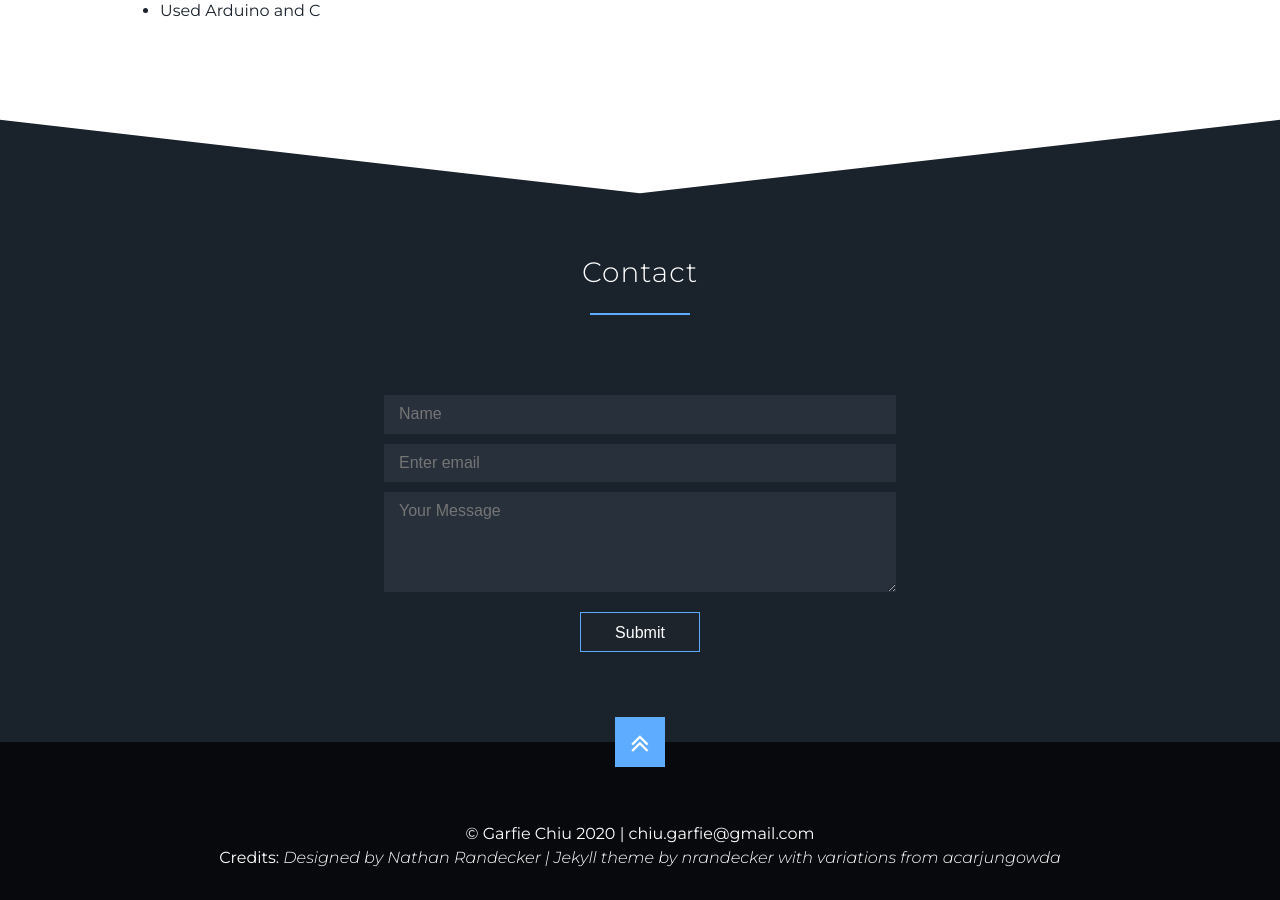
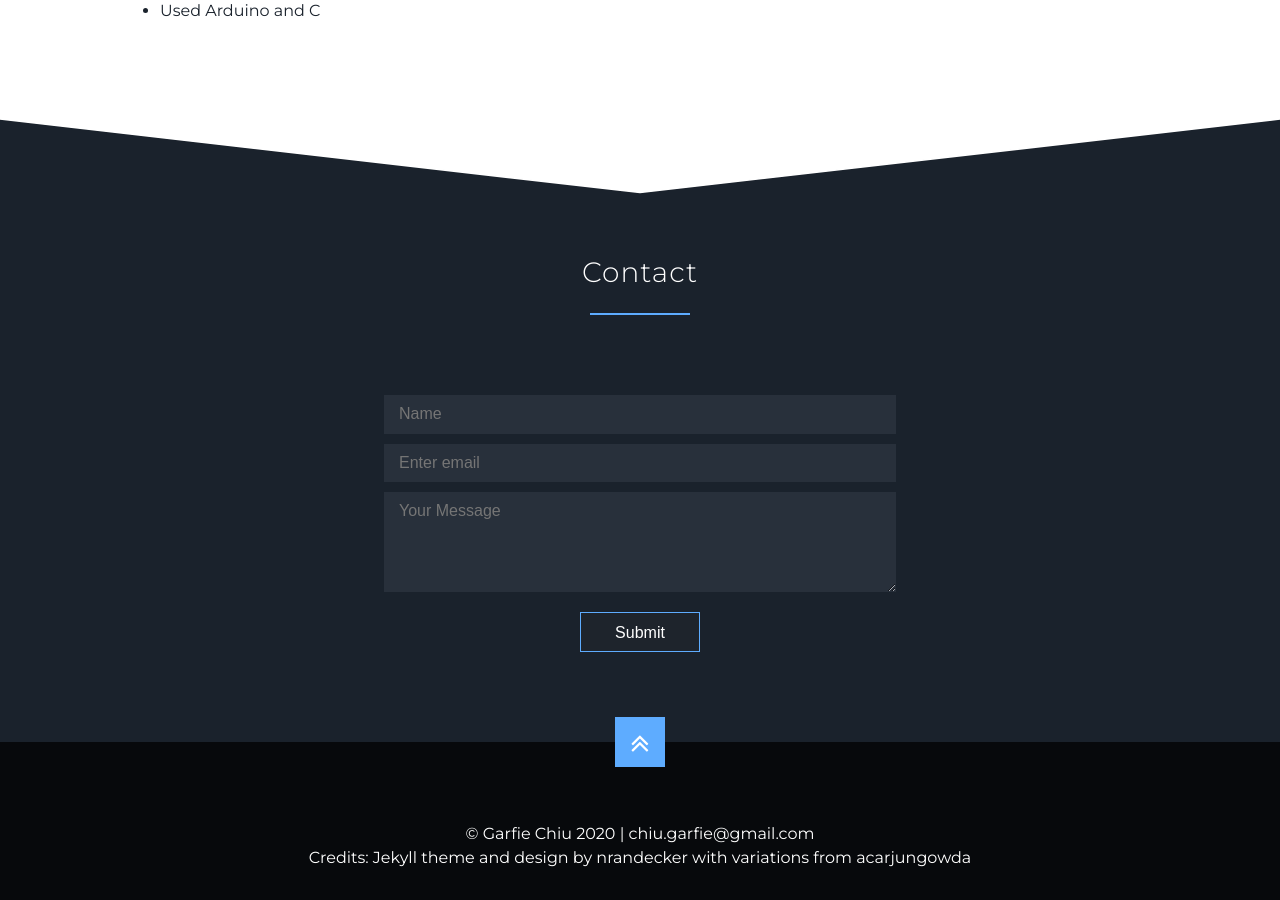
Before and after one commit to garfiec/garfiec.github.io, a Jekyll site: the page built from index.html, in a window 1280 px wide and 900 px high, scrolled down 5622 px. Built offline with Jekyll 4.4.1, drawn with Linux system fonts in a browser that asks for light colours; nearby versions of some CDN libraries; library files that are not in the unit come from our copies.

Commit message:
Updated footer to remove redundancy

```diff
--- a/_includes/footer.html
+++ b/_includes/footer.html
@@ -2,7 +2,7 @@
 	<a class="footer-up" href="#about" data-scroll><i class="icon fa fa-angle-double-up" aria-hidden="true"></i></a>
 	<div class="footer-content">
     	<p>&copy; {{site.username}} 2020 | <a href="mailto:{{site.email}}">{{site.email}}</a></p>
-    	<p>Credits: <i>Designed by <a href="https://github.com/nrandecker">Nathan Randecker</a> | Jekyll theme by <a href="https://github.com/nrandecker/particle">nrandecker</a> with variations from <a href="https://github.com/acarjungowda/acarjungowda.github.io">acarjungowda</a></i></p>
+    	<p>Credits: Jekyll theme and design by <a href="https://github.com/nrandecker/particle">nrandecker</a> with variations from <a href="https://github.com/acarjungowda/acarjungowda.github.io">acarjungowda</a></i></p>
 	</div>
 </footer>
 
```
